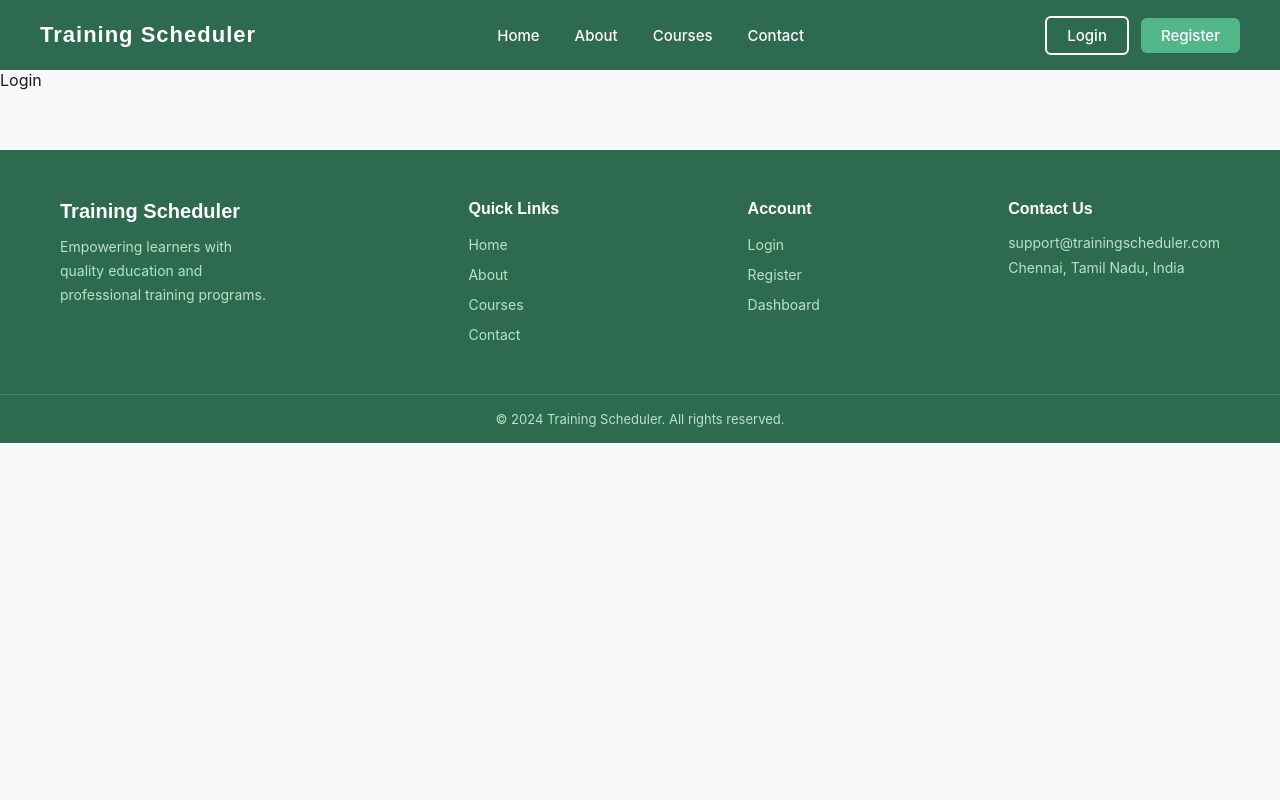
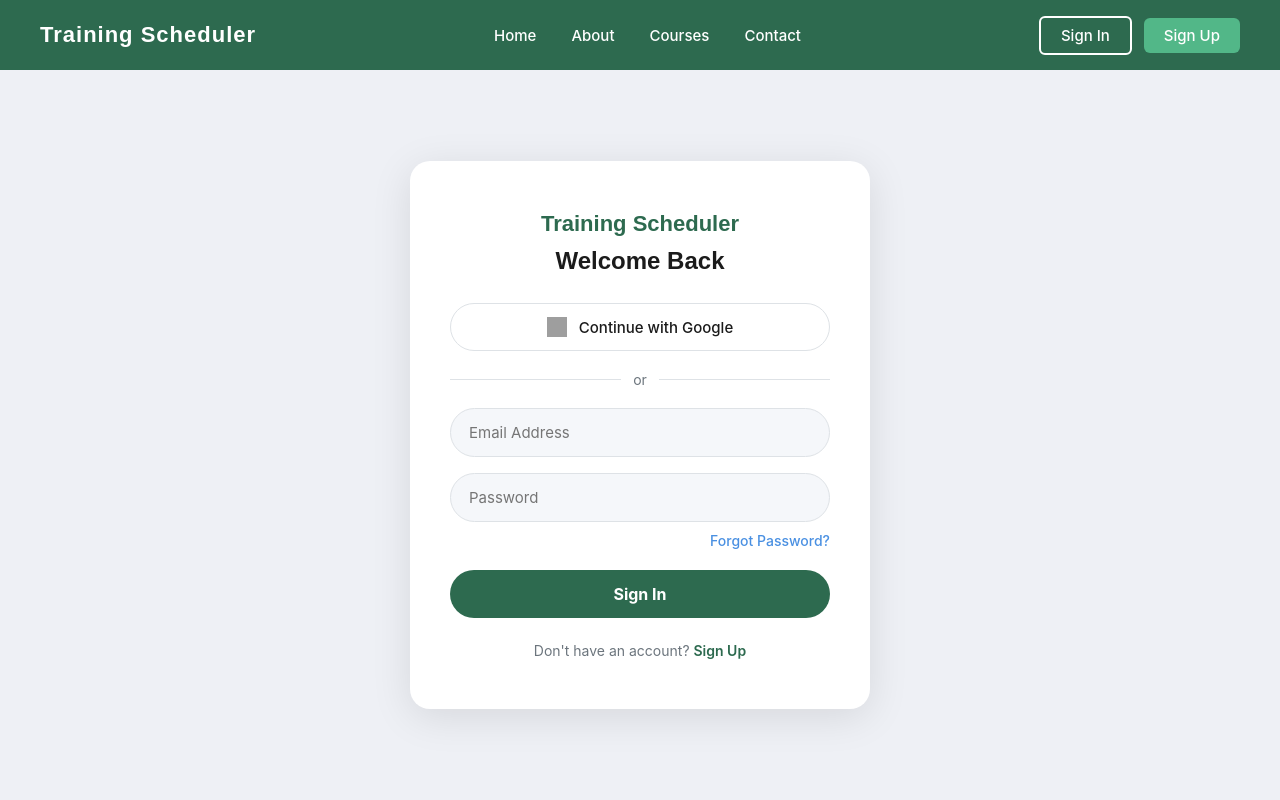
Before and after one commit to Harihp1906/training-scheduler, a React (Create React App) app: page /login in a window 1280 px wide. Shown: the top 800 px of the page. Built offline with nearby package versions, Linux system fonts and the light colour scheme; grey boxes are pictures that could not be loaded.

Commit message:
Updated Navbar and Footer with Sign In Sign Up

```diff
--- a/src/components/common/Footer.jsx
+++ b/src/components/common/Footer.jsx
@@ -24,8 +24,8 @@ const Footer = () => {
         <div className="footer-links">
           <h4>Account</h4>
           <ul>
-            <li><Link to="/login">Login</Link></li>
-            <li><Link to="/register">Register</Link></li>
+            <li><Link to="/login">Sign In</Link></li>
+            <li><Link to="/register">Sign Up</Link></li>
             <li><Link to="/dashboard">Dashboard</Link></li>
           </ul>
         </div>
--- a/src/components/common/Navbar.jsx
+++ b/src/components/common/Navbar.jsx
@@ -14,8 +14,8 @@ const Navbar = () => {
         <li><Link to="/contact">Contact</Link></li>
       </ul>
       <div className="navbar-buttons">
-        <Link to="/login" className="btn-login">Login</Link>
-        <Link to="/register" className="btn-register">Register</Link>
+        <Link to="/login" className="btn-login">Sign In</Link>
+        <Link to="/register" className="btn-register">Sign Up</Link>
       </div>
     </nav>
   );
--- a/src/pages/public/Login.jsx
+++ b/src/pages/public/Login.jsx
@@ -1,9 +1,83 @@
-import React from 'react'
+import { useState } from 'react';
+import { Link } from 'react-router-dom';
+import '../styles/public/Login.css';
 
 const Login = () => {
+
+  const [formData, setFormData] = useState({
+    email: '',
+    password: ''
+  });
+
+  const handleChange = (e) => {
+    setFormData({ ...formData, [e.target.name]: e.target.value });
+  };
+
+  const handleSubmit = (e) => {
+    e.preventDefault();
+    console.log('Login Data:', formData);
+  };
+
   return (
-    <div>Login</div>
-  )
+    <div className="login-page">
+      <div className="login-card">
+
+        <div className="login-header">
+          <h2 className="login-brand">Training Scheduler</h2>
+          <h3>Welcome Back</h3>
+        </div>
+
+        <button className="btn-google">
+          <img src="https://www.gstatic.com/firebasejs/ui/2.0.0/images/auth/google.svg" alt="Google" />
+          Continue with Google
+        </button>
+
+        <div className="login-divider">
+          <span>or</span>
+        </div>
+
+        <form className="login-form" onSubmit={handleSubmit}>
+
+          <div className="form-group">
+            <input
+              type="email"
+              name="email"
+              placeholder="Email Address"
+              value={formData.email}
+              onChange={handleChange}
+              required
+            />
+          </div>
+
+          <div className="form-group">
+            <input
+              type="password"
+              name="password"
+              placeholder="Password"
+              value={formData.password}
+              onChange={handleChange}
+              required
+            />
+          </div>
+
+          <div className="login-forgot">
+            <Link to="/forgot-password">Forgot Password?</Link>
+          </div>
+
+          <button type="submit" className="btn-login-submit">
+            Sign In
+          </button>
+
+        </form>
+
+        <p className="login-footer">
+          Don't have an account?{' '}
+          <Link to="/register">Sign Up</Link>
+        </p>
+
+      </div>
+    </div>
+  );
 }
 
-export default Login
+export default Login;
--- a/src/pages/styles/public/Login.css
+++ b/src/pages/styles/public/Login.css
@@ -0,0 +1,162 @@
+/* ==================== LOGIN PAGE ==================== */
+
+.login-page {
+  min-height: calc(100vh - 70px);
+  background-color: #eef0f5;
+  display: flex;
+  align-items: center;
+  justify-content: center;
+  padding: 40px 20px;
+}
+
+.login-card {
+  background-color: var(--white);
+  padding: 50px 40px;
+  border-radius: 20px;
+  box-shadow: 0 8px 40px rgba(0,0,0,0.10);
+  width: 100%;
+  max-width: 460px;
+}
+
+.login-header {
+  text-align: center;
+  margin-bottom: 28px;
+}
+
+.login-brand {
+  font-size: 22px;
+  font-weight: 700;
+  color: var(--primary);
+  margin-bottom: 10px;
+}
+
+.login-header h3 {
+  font-size: 24px;
+  font-weight: 700;
+  color: var(--dark);
+}
+
+/* Google Button */
+.btn-google {
+  width: 100%;
+  display: flex;
+  align-items: center;
+  justify-content: center;
+  gap: 12px;
+  padding: 13px;
+  border-radius: 50px;
+  border: 1.5px solid var(--border);
+  background-color: var(--white);
+  font-size: 15px;
+  font-weight: 500;
+  font-family: 'Inter', sans-serif;
+  color: var(--dark);
+  cursor: pointer;
+  transition: background-color 0.3s;
+  margin-bottom: 20px;
+}
+
+.btn-google:hover {
+  background-color: #f5f5f5;
+}
+
+.btn-google img {
+  width: 20px;
+  height: 20px;
+}
+
+/* Divider */
+.login-divider {
+  display: flex;
+  align-items: center;
+  gap: 12px;
+  margin-bottom: 20px;
+}
+
+.login-divider::before,
+.login-divider::after {
+  content: '';
+  flex: 1;
+  height: 1px;
+  background-color: var(--border);
+}
+
+.login-divider span {
+  font-size: 14px;
+  color: var(--grey);
+}
+
+/* Form */
+.login-form {
+  display: flex;
+  flex-direction: column;
+  gap: 16px;
+}
+
+.form-group input {
+  width: 100%;
+  padding: 14px 18px;
+  border: 1.5px solid var(--border);
+  border-radius: 50px;
+  font-size: 15px;
+  font-family: 'Inter', sans-serif;
+  background-color: #f5f7fa;
+  outline: none;
+  transition: border 0.3s;
+}
+
+.form-group input:focus {
+  border-color: var(--primary);
+  background-color: var(--white);
+}
+
+/* Forgot Password */
+.login-forgot {
+  text-align: right;
+  margin-top: -8px;
+}
+
+.login-forgot a {
+  font-size: 14px;
+  color: #4a90e2;
+  font-weight: 500;
+}
+
+.login-forgot a:hover {
+  text-decoration: underline;
+}
+
+/* Submit Button */
+.btn-login-submit {
+  background-color: var(--primary);
+  color: var(--white);
+  padding: 14px;
+  border-radius: 50px;
+  font-size: 16px;
+  font-weight: 700;
+  font-family: 'Inter', sans-serif;
+  transition: background-color 0.3s;
+  width: 100%;
+  margin-top: 4px;
+}
+
+.btn-login-submit:hover {
+  background-color: var(--primary-light);
+}
+
+/* Footer */
+.login-footer {
+  text-align: center;
+  margin-top: 24px;
+  font-size: 14px;
+  color: var(--grey);
+}
+
+.login-footer a {
+  color: var(--primary);
+  font-weight: 600;
+}
+
+.login-footer a:hover {
+  text-decoration: underline;
+}
```
Also changed, not shown: src/App.jsx (+25 -25 lines).
